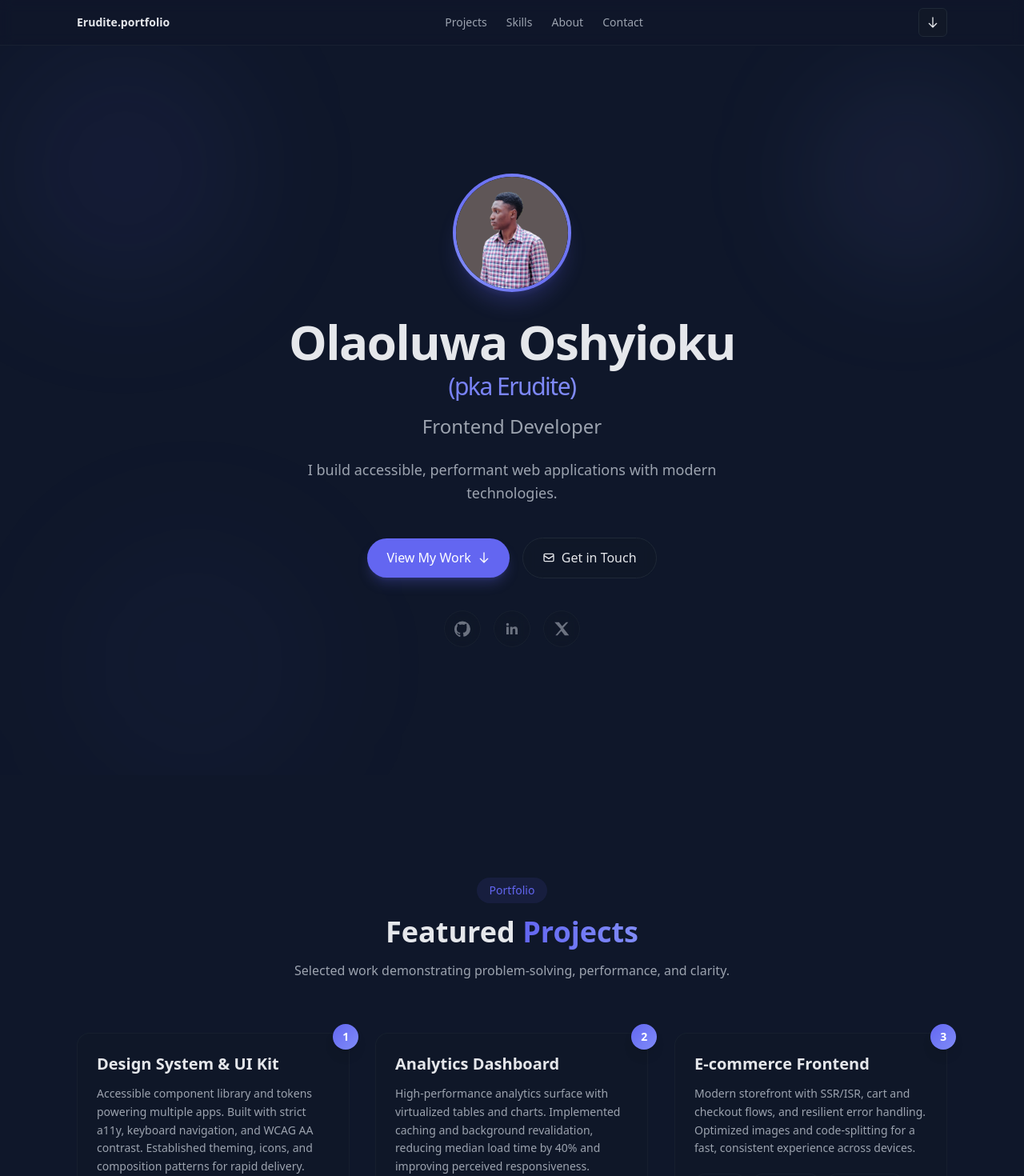
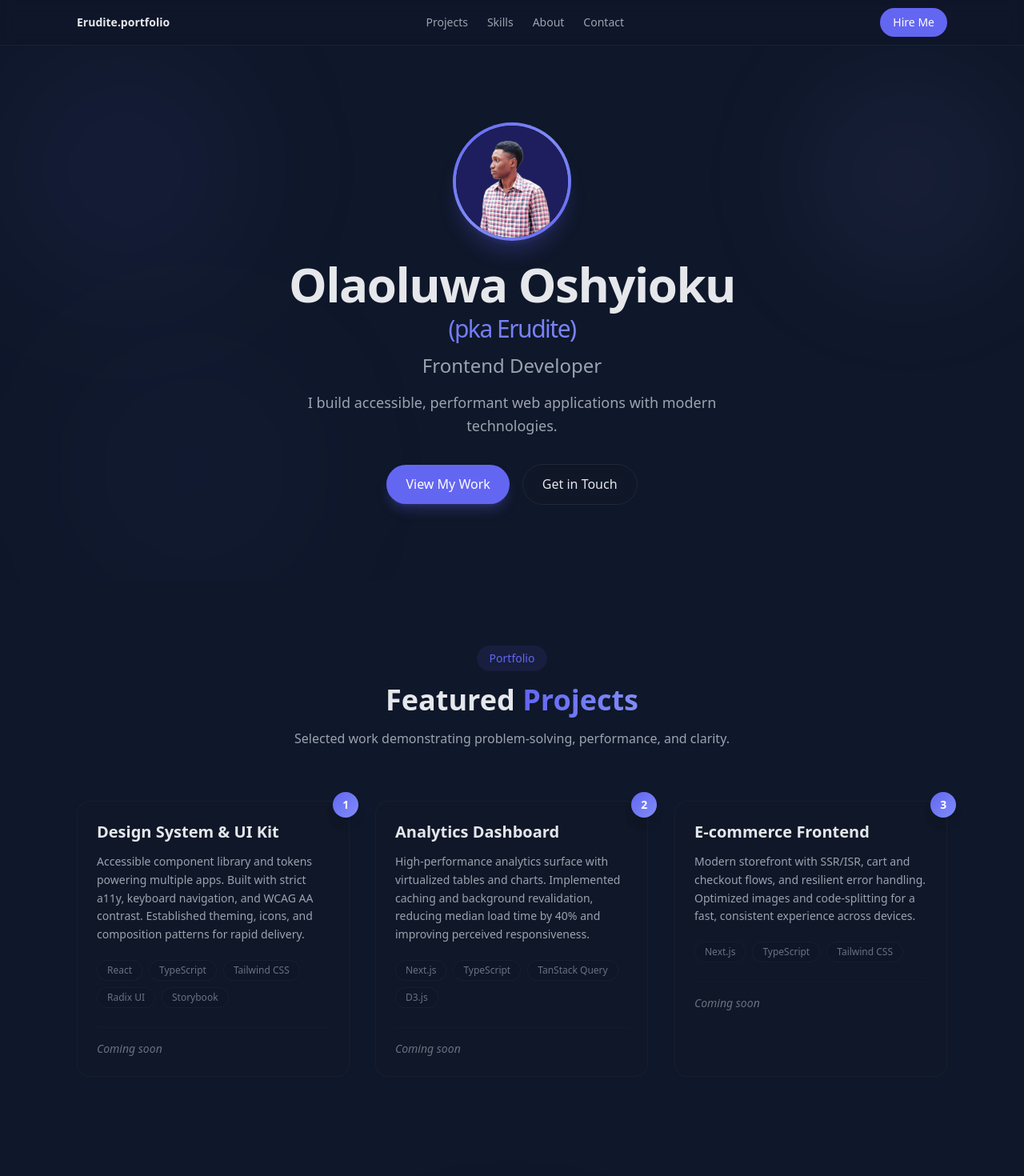
Before and after one commit to Erudite11/Erudite-Portfolio, a Next.js app: page / in a window 1280 px wide. Shown: the top 1470 px of the page at 80% size. Built offline with nearby package versions, Linux system fonts and the light colour scheme.

Commit message:
fix(ui): reduce section spacing, remove icons from buttons, hide project numbers on mobile, replace nav icon with Hire Me button

```diff
--- a/src/components/sections/About.tsx
+++ b/src/components/sections/About.tsx
@@ -1,11 +1,10 @@
 import { about, personalInfo } from "@/lib/data";
 import { Container } from "@/components/ui";
 import { Reveal } from "@/components/ui/Reveal";
-import { Icons } from "@/components/ui/Icons";
 
 export default function About() {
   return (
-    <section id="about" aria-label="About" className="py-24 sm:py-32 relative">
+    <section id="about" aria-label="About" className="py-16 sm:py-20 relative">
       <Container>
         <div className="grid gap-12 lg:grid-cols-2 lg:gap-16 items-center">
           {/* Left side - heading and decorative element */}
@@ -51,18 +50,16 @@ export default function About() {
                 <div className="mt-8 pt-6 border-t border-border/30 flex flex-wrap gap-4">
                   <a
                     href={`mailto:${personalInfo.email}`}
-                    className="inline-flex items-center gap-2 px-5 py-2.5 rounded-full bg-accent text-white font-medium hover:bg-accent-hover transition-all duration-300 text-sm"
+                    className="inline-flex items-center px-5 py-2.5 rounded-full bg-accent text-white font-medium hover:bg-accent-hover transition-all duration-300 text-sm"
                   >
-                    <Icons.email className="h-4 w-4" />
                     Let&apos;s Connect
                   </a>
                   <a
                     href={personalInfo.github}
                     target="_blank"
                     rel="noopener noreferrer"
-                    className="inline-flex items-center gap-2 px-5 py-2.5 rounded-full border border-border bg-surface/50 text-text-primary font-medium hover:border-accent hover:text-accent transition-all duration-300 text-sm"
+                    className="inline-flex items-center px-5 py-2.5 rounded-full border border-border bg-surface/50 text-text-primary font-medium hover:border-accent hover:text-accent transition-all duration-300 text-sm"
                   >
-                    <Icons.github className="h-4 w-4" />
                     View GitHub
                   </a>
                 </div>
--- a/src/components/sections/Contact.tsx
+++ b/src/components/sections/Contact.tsx
@@ -12,7 +12,7 @@ const socialLinks = [
 
 export default function Contact() {
   return (
-    <section id="contact" aria-label="Contact" className="py-24 sm:py-32 relative">
+    <section id="contact" aria-label="Contact" className="py-16 sm:py-20 relative">
       {/* Background decoration */}
       <div className="absolute inset-0 -z-10 overflow-hidden">
         <div className="absolute bottom-0 left-1/2 -translate-x-1/2 w-[800px] h-[400px] bg-gradient-to-t from-accent/10 to-transparent rounded-full blur-3xl" />
@@ -42,7 +42,7 @@ export default function Contact() {
             {/* Email CTA */}
             <a
               href={`mailto:${personalInfo.email}`}
-              className="group inline-flex items-center gap-3 px-8 py-4 rounded-2xl bg-gradient-to-r from-accent to-accent-soft text-white font-medium text-lg hover:shadow-xl hover:shadow-accent/25 hover:-translate-y-1 transition-all duration-300"
+              className="group inline-flex items-center gap-3 px-8 py-4 rounded-2xl bg-gradient-to-r from-accent mask-b-to-accent-hover text-white font-medium text-lg hover:shadow-xl hover:shadow-accent/25 hover:-translate-y-1 transition-all duration-300"
             >
               <Icons.email className="h-5 w-5" />
               {personalInfo.email}
@@ -66,7 +66,7 @@ export default function Contact() {
             </div>
 
             {/* Decorative text */}
-            <p className="mt-12 text-text-muted text-sm">
+            <p className="mt-12 text-text-muted text-sm flex items-center">
               Based in Nigeria • Open to remote opportunities worldwide
             </p>
           </div>
--- a/src/components/sections/Header.tsx
+++ b/src/components/sections/Header.tsx
@@ -54,8 +54,8 @@ export default function Header() {
           ))}
         </div>
         <div className="flex items-center gap-3">
-          <a href="#projects" aria-label="View Projects" className="hidden md:inline-flex h-9 w-9 items-center justify-center rounded-md border border-border bg-surface text-text-primary hover:border-accent hover:text-accent transition">
-            <Icons.arrowDown className="h-4 w-4" />
+          <a href="#contact" className="hidden md:inline-flex px-4 py-2 text-sm font-medium rounded-full bg-accent text-white hover:bg-accent-hover transition-all duration-300">
+            Hire Me
           </a>
           <button
             type="button"
--- a/src/components/sections/Hero.tsx
+++ b/src/components/sections/Hero.tsx
@@ -1,7 +1,6 @@
 import { personalInfo } from "@/lib/data";
 import { Container } from "@/components/ui";
 import { Avatar } from "@/components/ui/Avatar";
-import { Icons } from "@/components/ui/Icons";
 
 export default function Hero() {
   const name = personalInfo.name;
@@ -17,11 +16,11 @@ export default function Hero() {
         <div className="absolute -bottom-8 left-20 w-72 h-72 bg-accent/10 rounded-full mix-blend-multiply filter blur-3xl opacity-30 animate-blob animation-delay-4000" />
       </div>
 
-      <Container as="header" className="py-24 sm:py-32 md:py-40">
+      <Container as="header" className="py-16 sm:py-20 md:py-24">
         <div className="flex flex-col items-center text-center">
           <Avatar name={name} src={personalInfo.avatarUrl} size={140} />
 
-          <div className="mt-8 space-y-4">
+          <div className="mt-6 space-y-3">
             <h1 className="text-4xl font-bold tracking-tight text-text-primary sm:text-5xl md:text-6xl">
               <span className="block">{main?.trim()}</span>
               {aka && (
@@ -33,42 +32,23 @@ export default function Hero() {
             <p className="text-xl sm:text-2xl font-medium text-text-secondary">{personalInfo.role}</p>
           </div>
 
-          <p className="mt-6 max-w-xl text-text-secondary text-lg leading-relaxed">
+          <p className="mt-4 max-w-xl text-text-secondary text-lg leading-relaxed">
             {personalInfo.tagline}
           </p>
 
-          <div className="mt-10 flex flex-wrap items-center justify-center gap-4">
+          <div className="mt-8 flex flex-wrap items-center justify-center gap-4">
             <a
               href="#projects"
-              className="group inline-flex items-center gap-2 px-6 py-3 rounded-full bg-accent text-white font-medium hover:bg-accent-hover transition-all duration-300 shadow-lg shadow-accent/25 hover:shadow-accent/40 hover:-translate-y-0.5"
+              className="inline-flex items-center px-6 py-3 rounded-full bg-accent text-white font-medium hover:bg-accent-hover transition-all duration-300 shadow-lg shadow-accent/25 hover:shadow-accent/40 hover:-translate-y-0.5"
             >
               View My Work
-              <Icons.arrowDown className="h-4 w-4 group-hover:translate-y-0.5 transition-transform" />
             </a>
             <a
               href="#contact"
-              className="inline-flex items-center gap-2 px-6 py-3 rounded-full border border-border bg-surface/50 text-text-primary font-medium hover:border-accent hover:text-accent transition-all duration-300 backdrop-blur-sm"
+              className="inline-flex items-center px-6 py-3 rounded-full border border-border bg-surface/50 text-text-primary font-medium hover:border-accent hover:text-accent transition-all duration-300 backdrop-blur-sm"
             >
-              <Icons.email className="h-4 w-4" />
               Get in Touch
             </a>
-          </div>
-
-          {/* Social links */}
-          <div className="mt-10 flex items-center gap-4">
-            <a href={personalInfo.github} target="_blank" rel="noopener noreferrer" aria-label="GitHub" className="p-3 rounded-full border border-border/50 bg-surface/30 text-text-muted hover:text-accent hover:border-accent/50 transition-all duration-300 backdrop-blur-sm">
-              <Icons.github className="h-5 w-5" />
-            </a>
-            {personalInfo.linkedin && (
-              <a href={personalInfo.linkedin} target="_blank" rel="noopener noreferrer" aria-label="LinkedIn" className="p-3 rounded-full border border-border/50 bg-surface/30 text-text-muted hover:text-accent hover:border-accent/50 transition-all duration-300 backdrop-blur-sm">
-                <Icons.linkedin className="h-5 w-5" />
-              </a>
-            )}
-            {personalInfo.twitter && (
-              <a href={personalInfo.twitter} target="_blank" rel="noopener noreferrer" aria-label="X (Twitter)" className="p-3 rounded-full border border-border/50 bg-surface/30 text-text-muted hover:text-accent hover:border-accent/50 transition-all duration-300 backdrop-blur-sm">
-                <Icons.x className="h-5 w-5" />
-              </a>
-            )}
           </div>
         </div>
       </Container>
--- a/src/components/sections/Projects.tsx
+++ b/src/components/sections/Projects.tsx
@@ -6,7 +6,7 @@ import { Icons } from "@/components/ui/Icons";
 export default function Projects() {
   const hasProjects = projects.length > 0;
   return (
-    <section id="projects" aria-label="Projects" className="py-24 sm:py-32">
+    <section id="projects" aria-label="Projects" className="py-16 sm:py-20">
       <Container>
         <Reveal>
           <div className="text-center mb-16">
@@ -27,8 +27,8 @@ export default function Projects() {
             {projects.map((p, i) => (
               <Reveal key={p.id} delay={i * 100}>
                 <div className="group relative h-full rounded-2xl border border-border/50 bg-surface/50 p-6 backdrop-blur-sm transition-all duration-300 hover:border-accent/30 hover:bg-surface hover:shadow-xl hover:shadow-accent/5 hover:-translate-y-1">
-                  {/* Project number badge */}
-                  <div className="absolute -top-3 -right-3 w-8 h-8 rounded-full bg-gradient-to-br from-accent to-accent-soft flex items-center justify-center text-white text-sm font-bold shadow-lg">
+                  {/* Project number badge - desktop only */}
+                  <div className="absolute -top-3 -right-3 w-8 h-8 rounded-full bg-gradient-to-br from-accent to-accent-soft hidden md:flex items-center justify-center text-white text-sm font-bold shadow-lg">
                     {i + 1}
                   </div>
 
--- a/src/components/sections/Skills.tsx
+++ b/src/components/sections/Skills.tsx
@@ -70,7 +70,7 @@ export default function Skills() {
   ];
 
   return (
-    <section id="skills" aria-label="Skills" className="py-24 sm:py-32 relative">
+    <section id="skills" aria-label="Skills" className="py-16 sm:py-20 relative">
       {/* Background decoration */}
       <div className="absolute inset-0 -z-10 overflow-hidden">
         <div className="absolute top-1/2 left-1/2 -translate-x-1/2 -translate-y-1/2 w-[600px] h-[600px] bg-accent/5 rounded-full blur-3xl" />
```
Also changed, not shown: public/erudite.jpg.
